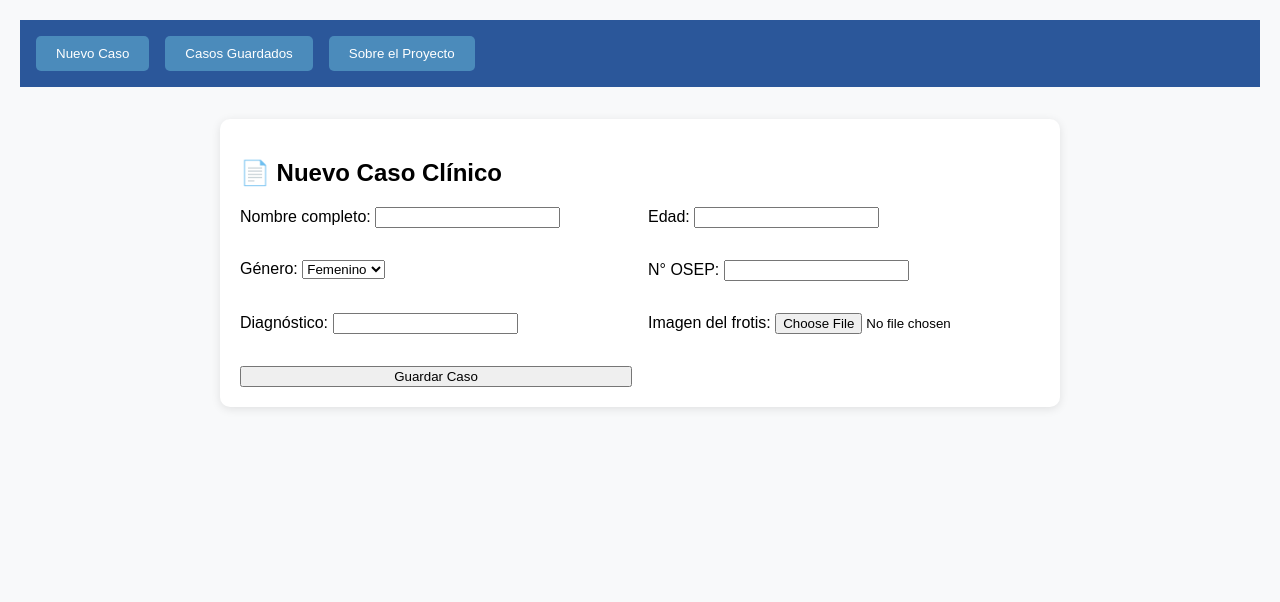
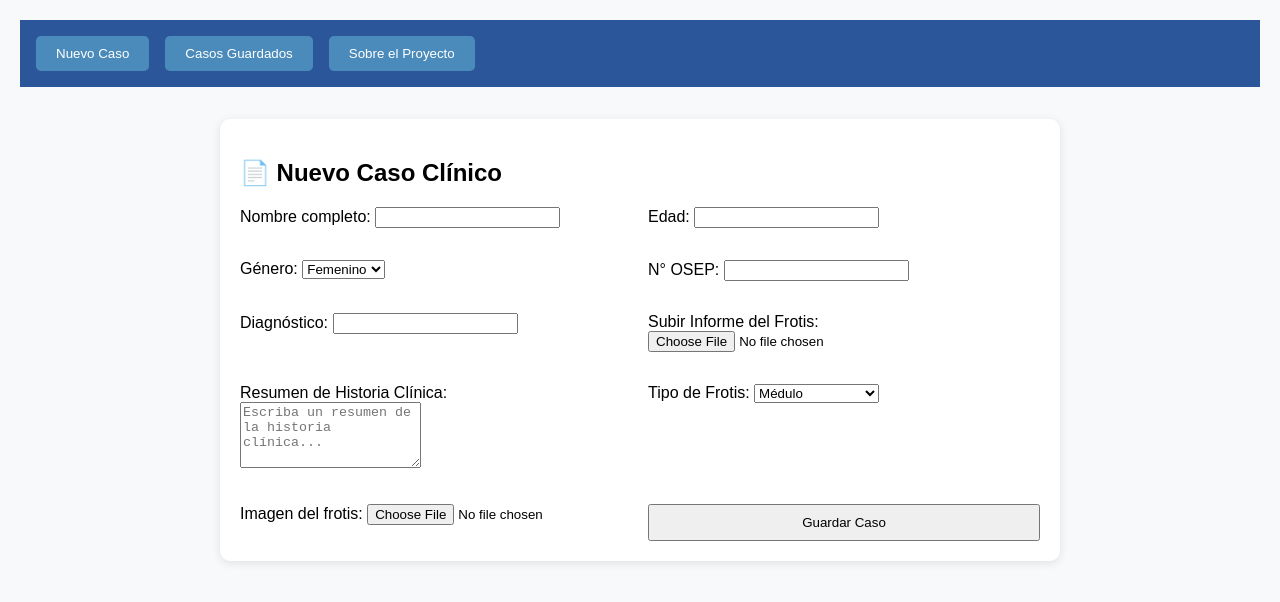
Before and after one commit to jumalop/FototecaHEC, a plain HTML site: page index.html in a window 1280 px wide. Drawn offline with Linux system fonts and the light colour scheme; a script that the page names is missing.

Commit message:
Update index.html

```diff
--- a/index.html
+++ b/index.html
@@ -36,6 +36,26 @@
                 </label>
                 <label>N° OSEP: <input type="text" id="osep" pattern="[A-Z]{2}\d{6}" required></label>
                 <label>Diagnóstico: <input type="text" id="diagnosis" required></label>
+
+                <!-- Nuevo campo para subir informe del frotis -->
+                <label>Subir Informe del Frotis:
+                    <input type="file" id="reportUpload" accept=".pdf,.doc,.docx" required>
+                </label>
+
+                <!-- Nuevo campo para resumen de historia clínica -->
+                <label>Resumen de Historia Clínica:
+                    <textarea id="clinicalHistory" rows="4" placeholder="Escriba un resumen de la historia clínica..." required></textarea>
+                </label>
+
+                <!-- Nuevo menú desplegable para tipo de frotis -->
+                <label>Tipo de Frotis:
+                    <select id="frotisType" required>
+                        <option value="medulo">Médulo</option>
+                        <option value="ganglio">Ganglio</option>
+                        <option value="sangre">Sangre Periférica</option>
+                    </select>
+                </label>
+
                 <label>Imagen del frotis: <input type="file" id="image" accept="image/*" required></label>
                 <button type="button" onclick="saveCase()">Guardar Caso</button>
             </form>
@@ -52,8 +72,8 @@
         <section id="about">
             <h2>⚕️ Sobre el Proyecto</h2>
             <p>Creado por Dr. Juan Manuel López<br>
-            Médico Hematólogo - MAT. 12345<br>
-            Mendoza, Argentina - 2024</p>
+            Médico Hematólogo - MAT. 10529<br>
+            Mendoza, Argentina - 2025</p>
         </section>
     </div>
 
```
